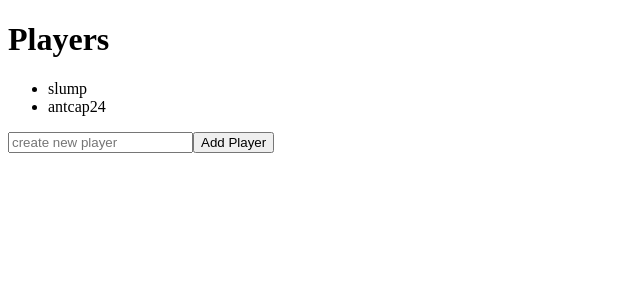
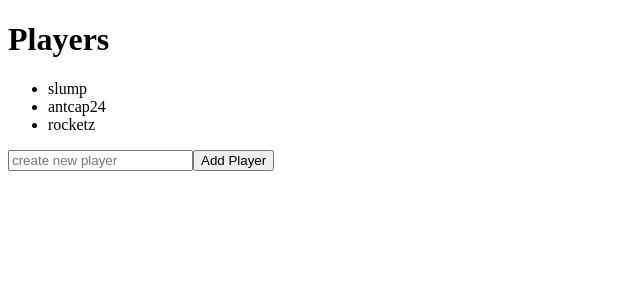
Before and after one commit to stuart-hahn/playertracker, a React (Create React App) app: page / in a window 1280 px wide. Shown: the top 300 px of the page, without its empty margins (0-640 px from the left). Built offline with nearby package versions, Linux system fonts and the light colour scheme; data requests are answered from the project's data file.

Commit message:
create db.json to seed data to json-server for dev purposes, use axios to fetch data on initial app render

```diff
--- /dev/null
+++ b/db.json
@@ -0,0 +1,19 @@
+{
+  "players": [
+    {
+      "id": 1,
+      "name": "slump",
+      "url": "twitch.tv/slumpcity"
+    },
+    {
+      "id": 2,
+      "name": "antcap24",
+      "url": "twitch.tv/antcap24"
+    },
+    {
+      "id": 3,
+      "name": "rocketz",
+      "url": "muthead.com"
+    }
+  ]
+}
--- a/package.json
+++ b/package.json
@@ -15,7 +15,8 @@
     "start": "react-scripts start",
     "build": "react-scripts build",
     "test": "react-scripts test",
-    "eject": "react-scripts eject"
+    "eject": "react-scripts eject",
+    "server": "json-server -p3001 --watch db.json"
   },
   "eslintConfig": {
     "extends": "react-app"
@@ -31,5 +32,8 @@
       "last 1 firefox version",
       "last 1 safari version"
     ]
+  },
+  "devDependencies": {
+    "json-server": "^0.16.1"
   }
 }
--- a/src/App.js
+++ b/src/App.js
@@ -1,9 +1,16 @@
-import React, { useState } from 'react';
+import React, { useState, useEffect } from 'react';
+import axios from 'axios'
 import Player from './components/Player'
 
 const App = (props) => {
-  const [players, setPlayers] = useState(props.players)
+  const [players, setPlayers] = useState([])
   const [newPlayer, setNewPlayer] = useState('')
+
+  useEffect(() => {
+    axios
+      .get('http://localhost:3001/players')
+      .then(response => setPlayers(response.data))
+  }, [])
 
   const addPlayer = event => {
     event.preventDefault()
--- a/src/index.js
+++ b/src/index.js
@@ -3,9 +3,4 @@ import ReactDOM from 'react-dom'
 
 import App from './App'
 
-const players = [
-  { id: 1, name: "slump", url: "twitch.tv/slumpcity" },
-  { id: 2, name: "antcap24", url: "twitch.tv/antcap24" },
-]
-
-ReactDOM.render(<App players={players} />, document.getElementById('root'))
+ReactDOM.render(<App />, document.getElementById('root'))
```
Also changed, not shown: 1 other file (tests, documents, lock files or other folders).
